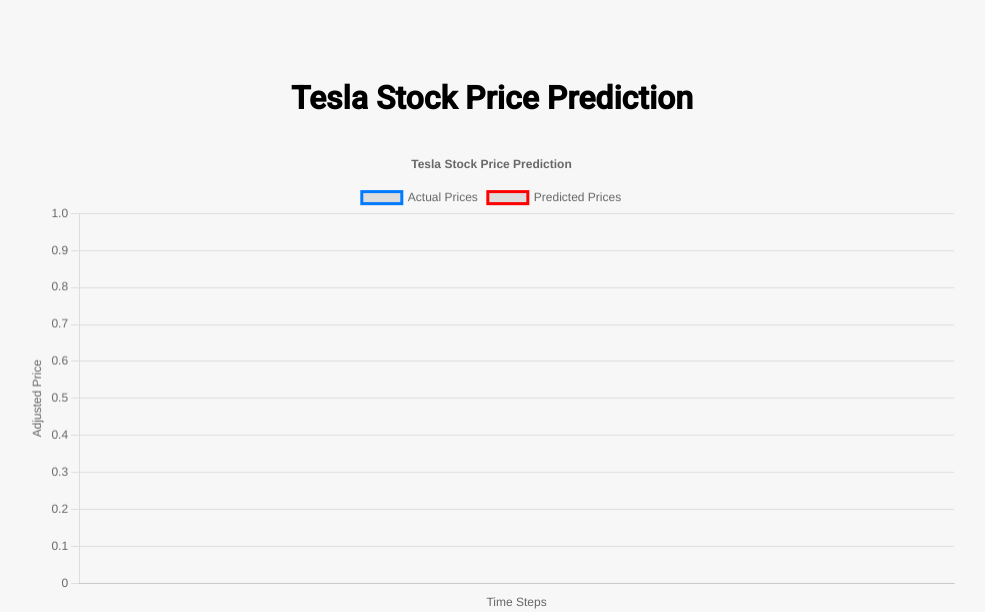
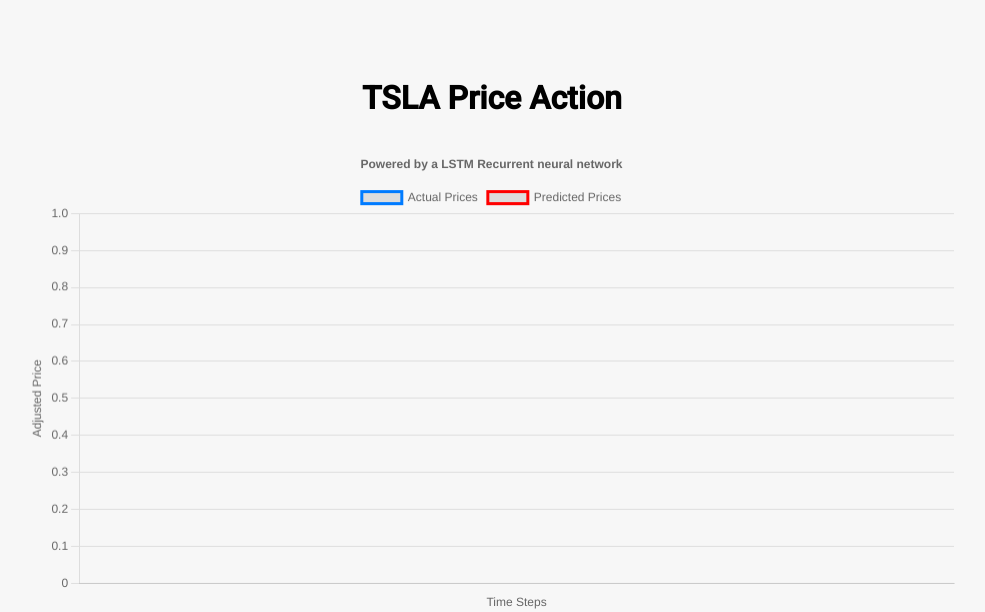
Before and after one commit to bnpm63/alphaseek, a Flask app: template templates/index.html in a window 1280 px wide. Shown: the top 612 px of the page, without its empty margins (148-1133 px from the left). Run offline with Flask 3, Linux system fonts and the light colour scheme; the template is opened without the code that fills it: most values are stand-ins (such as "Sample title", 1, 10 or a date in 2020); parts of the project's set-up code (start-up, migrations or seed data) failed here and were passed over.

Commit message:
updated ui

```diff
--- a/templates/index.html
+++ b/templates/index.html
@@ -2,7 +2,7 @@
 <html lang="en">
 <head>
   <meta charset="UTF-8">
-  <title>Tesla Stock Prediction</title>
+  <title>Alphaseek</title>
   <link href="https://fonts.googleapis.com/css2?family=Roboto:wght@300;400;500&display=swap" rel="stylesheet">
   <script src="https://cdn.jsdelivr.net/npm/chart.js"></script>
   <style>
@@ -12,7 +12,7 @@
   </style>
 </head>
 <body>
-  <h1>Tesla Stock Price Prediction</h1>
+  <h1>TSLA Price Action</h1>
   <div id="chartContainer">
     <canvas id="myChart">
 
@@ -43,7 +43,7 @@
       data: data,
       options: {
         responsive: true,
-        plugins: { legend: { position: 'top' }, title: { display: true, text: 'Tesla Stock Price Prediction' } },
+        plugins: { legend: { position: 'top' }, title: { display: true, text: 'Powered by a LSTM Recurrent neural network' } },
         scales: {
           x: { title: { display: true, text: 'Time Steps' } },
           y: { title: { display: true, text: 'Adjusted Price' } }
```
